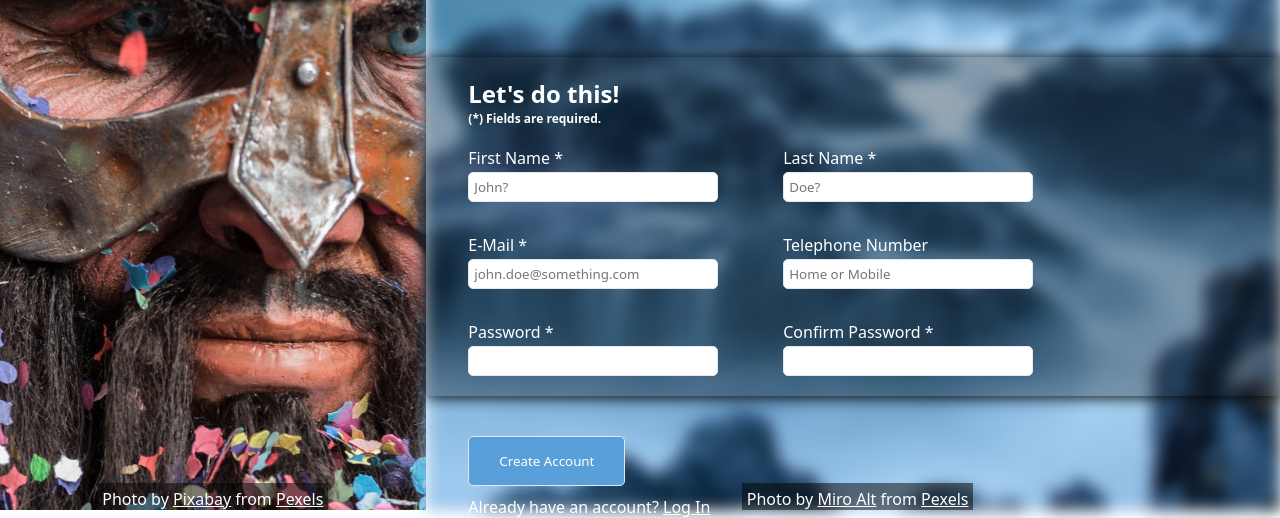
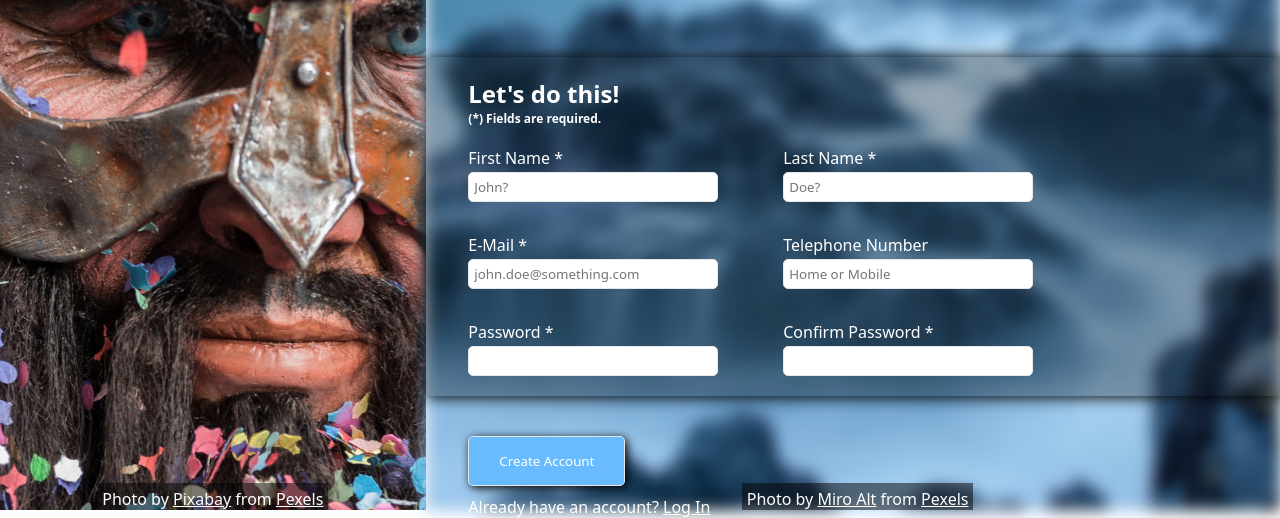
Before and after one commit to Z3BINI/sign-up-form, a plain HTML site: page index.html in a window 1280 px wide. In both pictures the pointer is over the button "Create Account". Shown: the part 365-883 px from the top of the page. Drawn offline with Linux system fonts and the light colour scheme.

Commit message:
Finished button styling

```diff
--- a/css/style.css
+++ b/css/style.css
@@ -106,6 +106,11 @@ button {
     color: white;
     border: 1px solid #E5E7EB;
 }
+button:hover {
+    box-shadow: 2px 2px 10px black;
+    background-color: rgb(104, 187, 255);
+    cursor: pointer;
+}
 .sign-in {
     margin-top: 10px;
 }
```
